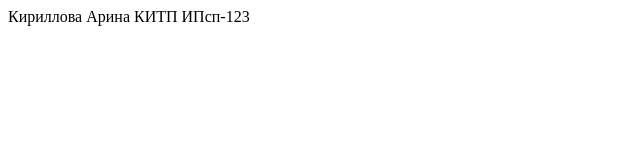
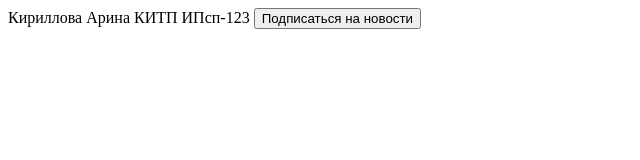
Before and after one commit to Alfredo0315/dz, a plain HTML site: page index.html in a window 1280 px wide. Shown: the whole page, without its empty margins (0-640 px from the left). Drawn offline with Linux system fonts and the light colour scheme.

Commit message:
Добавлена кнопка Подписаться на новости

```diff
--- a/index.html
+++ b/index.html
@@ -1,3 +1,4 @@
 Кириллова Арина
 КИТП
 ИПсп-123
+<button>Подписаться на новости</button>
```
